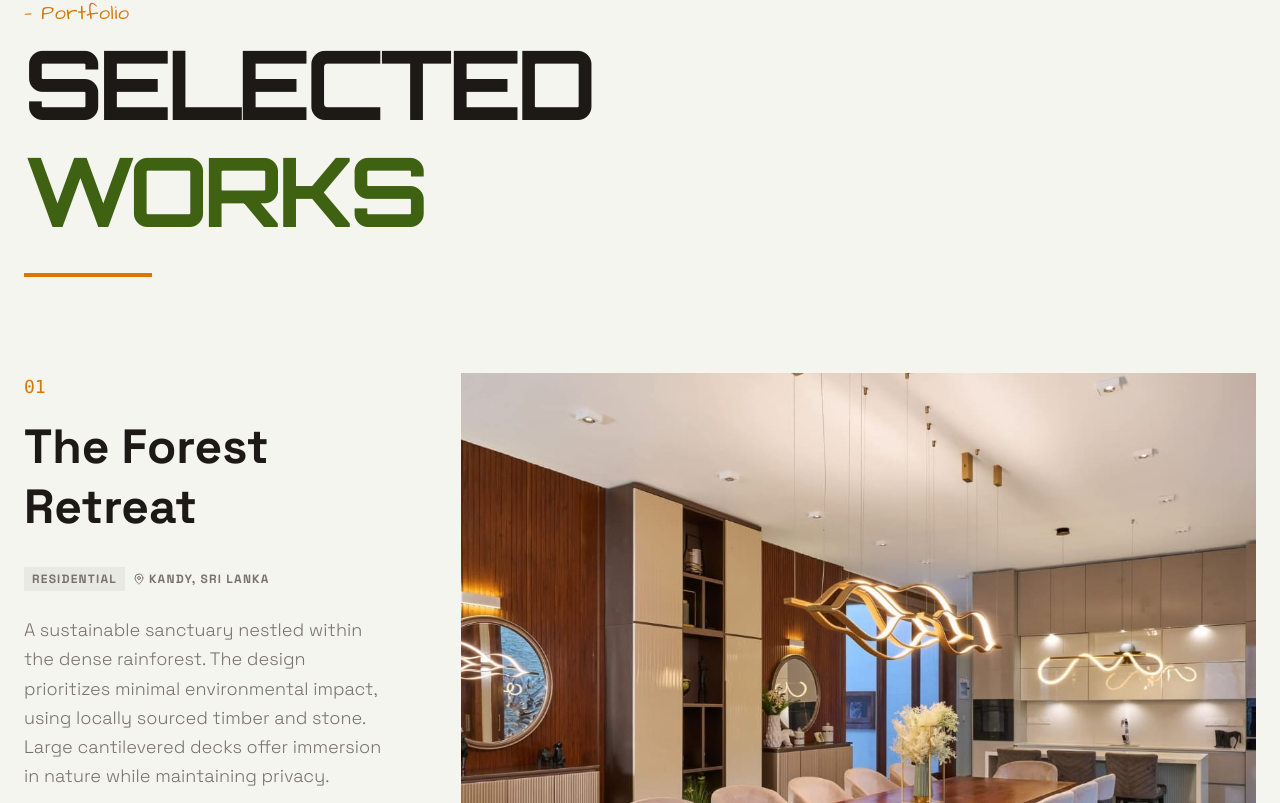
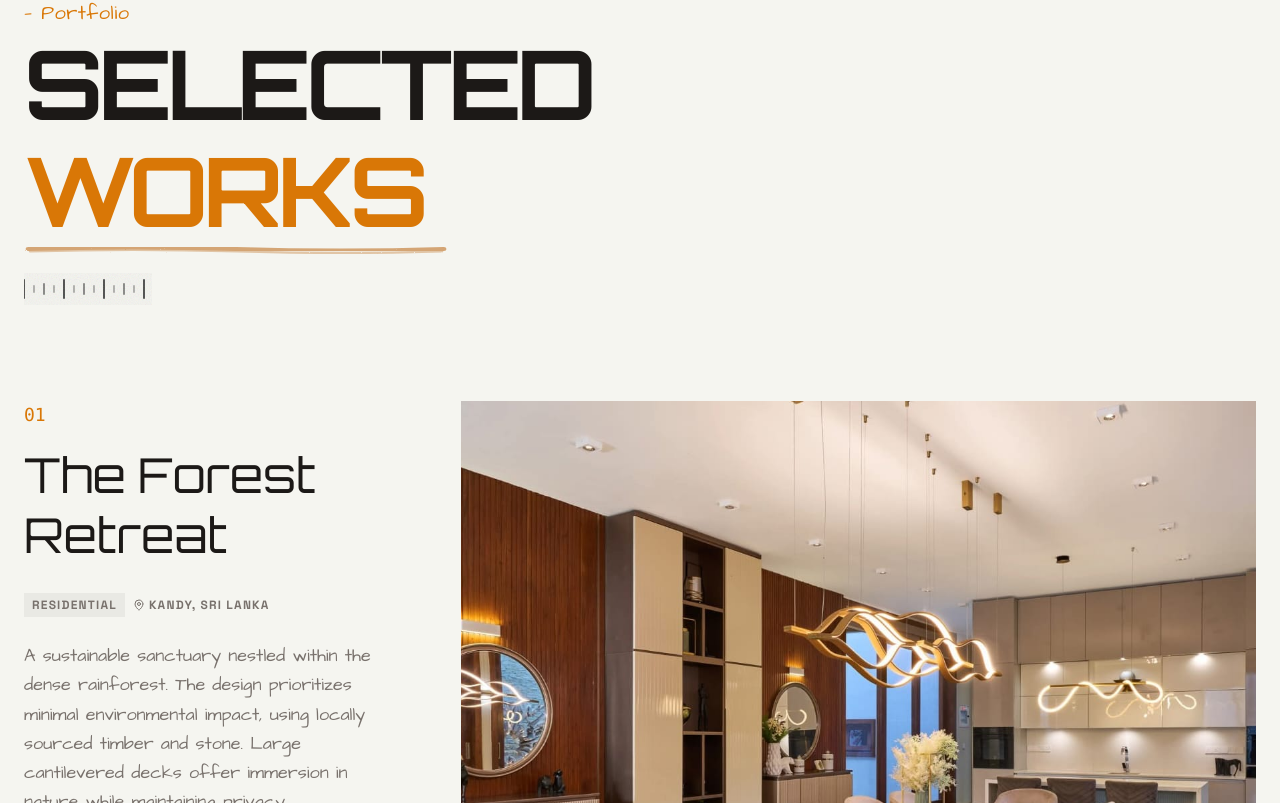
Before and after one commit to kalpana-gif/architecture-portfolio-ui-ux, a React (Vite) app: page / in a window 1280 px wide. Shown: the part 2697-3500 px from the top of the page. Built offline with nearby package versions, Linux system fonts and the light colour scheme.

Commit message:
"make final changes"

```diff
--- a/src/components/sections/About.jsx
+++ b/src/components/sections/About.jsx
@@ -54,7 +54,7 @@ const About = () => {
                         Tharaka Kasun
                     </h2>
 
-                    <p className="text-2xl font-architect text-forest mb-10">
+                    <p className="text-2xl font-architect text-amber mb-10">
                         Interior Designer & Spatial Innovator
                     </p>
 
@@ -63,7 +63,7 @@ const About = () => {
                             <span className="text-amber font-bold">10+ years</span> transforming concepts into award-worthy spaces across hospitality, commercial, and residential sectors.
                         </p>
                         <p>
-                            From <span className="text-forest">sketch to reality</span>—specializing in 3D visualization, complete spatial planning, and meticulous execution of projects valued at <span className="font-bold">500M+ LKR</span>.
+                            From <span className="text-amber">sketch to reality</span>—specializing in 3D visualization, complete spatial planning, and meticulous execution of projects valued at <span className="font-bold">500M+ LKR</span>.
                         </p>
                         <p className="text-dark font-bold text-xl">
                             "Design with precision. Build with passion."
@@ -77,7 +77,7 @@ const About = () => {
                             <div className="text-stone/60 text-sm">University of Moratuwa</div>
                         </div>
                         <div>
-                            <div className="text-forest font-bold mb-1">Experience</div>
+                            <div className="text-amber font-bold mb-1">Experience</div>
                             <div className="text-stone/70">Project Coordinator</div>
                             <div className="text-stone/60 text-sm">Since 2014</div>
                         </div>
--- a/src/components/sections/Contact.jsx
+++ b/src/components/sections/Contact.jsx
@@ -19,7 +19,7 @@ const Contact = () => {
     return (
         <section id="contact" className="py-32 bg-dark text-nude relative">
             {/* Background Gradient */}
-            <div className="absolute inset-0 bg-gradient-to-b from-dark to-forest/10 pointer-events-none" />
+            <div className="absolute inset-0 bg-gradient-to-b from-dark to-amber/10 pointer-events-none" />
 
             <div className="max-w-7xl mx-auto px-6 relative z-10">
                 <div className="grid lg:grid-cols-2 gap-20">
@@ -30,9 +30,9 @@ const Contact = () => {
                     >
                         <span className="font-architect text-amber text-xl tracking-wide block mb-4">— Get in Touch</span>
                         <h2 className="text-6xl md:text-8xl font-display font-bold mb-8 leading-tight">
-                            Let's Start a <br /> <span className="text-stone">Project</span>.
+                            Let's<span className="text-amber"> Start</span> a <br /> <span className="text-stone">Project</span>.
                         </h2>
-                        <p className="text-stone text-xl max-w-lg leading-relaxed mb-12 font-light">
+                        <p className="text-stone text-xl max-w-lg leading-relaxed mb-12 font-architect">
                             Have a vision in mind? We'd love to hear about it. Whether it's a new build, a renovation, or just a conversation about design.
                         </p>
 
--- a/src/components/sections/Projects.jsx
+++ b/src/components/sections/Projects.jsx
@@ -1,13 +1,13 @@
-import React, { useMemo } from 'react';
-import { motion } from 'framer-motion';
-import { ArrowUpRight, MapPin } from 'lucide-react';
+import React, {useMemo} from 'react';
+import {motion} from 'framer-motion';
+import {ArrowUpRight, MapPin} from 'lucide-react';
 import ParallaxImage from '../ui/ParallaxImage';
 import TextReveal from '../ui/TextReveal';
 
 const Projects = () => {
     // Dynamically import all images from src/assets/project
     const allImages = useMemo(() => {
-        const glob = import.meta.glob('../../assets/project/*.{jpeg,jpg,png,webp}', { eager: true });
+        const glob = import.meta.glob('../../assets/project/*.{jpeg,jpg,png,webp}', {eager: true});
         return Object.values(glob).map((module) => module.default);
     }, []);
 
@@ -68,16 +68,132 @@ const Projects = () => {
                 <div className="mb-24 relative">
                     <span className="font-architect text-amber text-xl tracking-wide block mb-2">— Portfolio</span>
                     <h2 className="text-5xl md:text-8xl font-bold font-orbitron tracking-tighter text-dark mb-6 relative z-10">
-                        <TextReveal>SELECTED</TextReveal> <br />
-                        <span className="text-forest"><TextReveal delay={0.2}>WORKS</TextReveal></span>
+                        <TextReveal>SELECTED</TextReveal> <br/>
+                        <span className="text-amber relative inline-block">
+                        <TextReveal delay={0.2}>WORKS</TextReveal>
+
+                            {/* Hand-drawn underline SVG */}
+                            <motion.svg
+                                className="absolute -bottom-2 left-0 w-full h-4"
+                                viewBox="0 0 200 10"
+                                preserveAspectRatio="none"
+                                initial={{pathLength: 0, opacity: 0}}
+                                whileInView={{pathLength: 1, opacity: 1}}
+                                viewport={{once: true}}
+                                transition={{duration: 1.2, delay: 0.6, ease: "easeInOut"}}
+                            >
+                            <defs>
+                                <filter id="pencilTexture">
+                                    <feTurbulence type="fractalNoise" baseFrequency="2" numOctaves="3"/>
+                                    <feDisplacementMap in="SourceGraphic" scale="1"/>
+                                </filter>
+                              </defs>
+
+                                {/* Sketchy hand-drawn path */}
+                                <motion.path
+                                    d="M 2 5 Q 50 3, 100 5 T 198 5"
+                                    stroke="#d4a574"
+                                    strokeWidth="2.5"
+                                    fill="none"
+                                    strokeLinecap="round"
+                                    filter="url(#pencilTexture)"
+                                    style={{
+                                        pathLength: 1,
+                                    }}
+                                />
+
+                                {/* Second slightly offset line for hand-drawn effect */}
+                                <motion.path
+                                    d="M 3 6.5 Q 51 4.5, 101 6.5 T 197 6.5"
+                                    stroke="#d4a574"
+                                    strokeWidth="1.5"
+                                    fill="none"
+                                    strokeLinecap="round"
+                                    opacity="0.6"
+                                    filter="url(#pencilTexture)"
+                                    style={{
+                                        pathLength: 1,
+                                    }}
+                                />
+                         </motion.svg>
+                     </span>
                     </h2>
+
+                    {/* Charcoal Pencil Ruler - Simpler approach */}
                     <motion.div
-                        initial={{ width: 0 }}
-                        whileInView={{ width: 128 }}
-                        viewport={{ once: true }}
-                        transition={{ duration: 1, ease: "easeOut" }}
-                        className="h-1 bg-amber relative z-10"
-                    />
+                        initial={{scaleX: 0}}
+                        whileInView={{scaleX: 1}}
+                        viewport={{once: true}}
+                        transition={{duration: 1, ease: "easeOut"}}
+                        className="relative h-8 z-10 origin-left"
+                        style={{width: '128px'}}
+                    >
+                        <svg
+                            width="128"
+                            height="32"
+                            viewBox="0 0 128 32"
+                            fill="none"
+                            xmlns="http://www.w3.org/2000/svg"
+                            className="w-full h-full"
+                        >
+                            <defs>
+                                <filter id="charcoalTexture">
+                                    <feTurbulence type="fractalNoise" baseFrequency="0.9" numOctaves="4"/>
+                                    <feGaussianBlur stdDeviation="0.4"/>
+                                </filter>
+
+                                <linearGradient id="rulerGradient" x1="0%" y1="0%" x2="100%" y2="0%">
+                                    <stop offset="0%" stopColor="#1a1a1a" stopOpacity="0.9"/>
+                                    <stop offset="50%" stopColor="#1a1a1a" stopOpacity="0.7"/>
+                                    <stop offset="100%" stopColor="#1a1a1a" stopOpacity="0.4"/>
+                                </linearGradient>
+                            </defs>
+
+                            {/* Main ruler line */}
+                            <line
+                                x1="0"
+                                y1="16"
+                                x2="128"
+                                y2="16"
+                                stroke="url(#rulerGradient)"
+                                strokeWidth="2.5"
+                                strokeLinecap="round"
+                            />
+
+                            {/* Measurement marks */}
+                            {[...Array(13)].map((_, i) => {
+                                const x = i * 10;
+                                const isLarge = i % 4 === 0;
+                                const isMedium = i % 2 === 0 && !isLarge;
+                                const height = isLarge ? 18 : isMedium ? 10 : 6;
+                                const y1 = 16 - height / 2;
+                                const y2 = 16 + height / 2;
+                                const opacity = isLarge ? 0.85 : isMedium ? 0.55 : 0.35;
+
+                                return (
+                                    <line
+                                        key={i}
+                                        x1={x}
+                                        y1={y1}
+                                        x2={x}
+                                        y2={y2}
+                                        stroke="#1a1a1a"
+                                        strokeWidth="1.8"
+                                        strokeOpacity={opacity}
+                                        strokeLinecap="round"
+                                    />
+                                );
+                            })}
+
+                            {/* Charcoal texture overlay on everything */}
+                            <rect
+                                width="128"
+                                height="32"
+                                fill="none"
+                                style={{filter: 'url(#charcoalTexture)', opacity: 0.15}}
+                            />
+                        </svg>
+                    </motion.div>
                 </div>
 
                 <div className="space-y-40">
@@ -87,37 +203,42 @@ const Projects = () => {
                             {/* Project Info - Sticky on Desktop */}
                             <div className="lg:col-span-4 lg:sticky lg:top-32 h-fit">
                                 <motion.div
-                                    initial={{ opacity: 0, x: -20 }}
-                                    whileInView={{ opacity: 1, x: 0 }}
-                                    viewport={{ once: true }}
-                                    transition={{ duration: 0.6 }}
+                                    initial={{opacity: 0, x: -20}}
+                                    whileInView={{opacity: 1, x: 0}}
+                                    viewport={{once: true}}
+                                    transition={{duration: 0.6}}
                                 >
                                     <span className="font-mono text-amber text-lg mb-4 block">0{index + 1}</span>
 
-                                    <h3 className="text-4xl md:text-5xl font-display font-bold leading-tight mb-4 group cursor-pointer hover:text-forest transition-colors">
+                                    <h3 className="text-4xl md:text-5xl  font-orbitron leading-tight mb-4 group cursor-pointer hover:text-amber transition-colors">
                                         <TextReveal>{project.title}</TextReveal>
                                     </h3>
 
-                                    <div className="flex items-center gap-2 text-stone uppercase tracking-widest text-xs font-bold mb-6">
+                                    <div
+                                        className="flex items-center gap-2 text-stone uppercase tracking-widest text-xs font-bold mb-6">
                                         <span className='bg-dark/5 px-2 py-1'>{project.category}</span>
-                                        <span className="flex items-center gap-1"><MapPin size={12} /> {project.location}</span>
+                                        <span className="flex items-center gap-1"><MapPin size={12}/> {project.location}</span>
                                     </div>
 
-                                    <p className="text-stone text-lg leading-relaxed mb-8 font-light">
+                                    <p className="text-stone text-lg leading-relaxed font-architect mb-8 font-light">
                                         {project.description}
                                     </p>
 
                                     <div className="flex flex-wrap gap-2 mb-8">
                                         {project.tags.map(t => (
-                                            <span key={t} className="text-xs font-mono border border-stone/20 px-2 py-1 text-stone/70">
+                                            <span key={t}
+                                                  className="text-xs font-mono border border-stone/20 px-2 py-1 text-stone/70">
                                                 #{t}
                                             </span>
                                         ))}
                                     </div>
 
-                                    <a href="#" className="inline-flex items-center gap-2 text-dark font-bold hover:text-amber transition-colors uppercase tracking-widest text-sm group">
+                                    <a href="#"
+                                       className="inline-flex items-center gap-2 text-dark font-bold hover:text-amber transition-colors uppercase tracking-widest text-sm group">
                                         View Case Study
-                                        <ArrowUpRight className="group-hover:-translate-y-1 group-hover:translate-x-1 transition-transform" size={18} />
+                                        <ArrowUpRight
+                                            className="group-hover:-translate-y-1 group-hover:translate-x-1 transition-transform"
+                                            size={18}/>
                                     </a>
                                 </motion.div>
                             </div>
@@ -140,10 +261,10 @@ const Projects = () => {
                                     {project.images.slice(1, 3).map((img, i) => (
                                         <motion.div
                                             key={i}
-                                            initial={{ opacity: 0, y: 40 }}
-                                            whileInView={{ opacity: 1, y: 0 }}
-                                            viewport={{ once: true }}
-                                            transition={{ duration: 0.8, delay: 0.1 * i }}
+                                            initial={{opacity: 0, y: 40}}
+                                            whileInView={{opacity: 1, y: 0}}
+                                            viewport={{once: true}}
+                                            transition={{duration: 0.8, delay: 0.1 * i}}
                                             className={`aspect-[3/4] overflow-hidden bg-stone/10 ${i === 1 ? 'mt-12' : ''}`}
                                         >
                                             <img
@@ -158,10 +279,10 @@ const Projects = () => {
                                 {/* Full Width Detail - subtle parallax or static high quality */}
                                 {project.images[3] && (
                                     <motion.div
-                                        initial={{ opacity: 0, scale: 0.95 }}
-                                        whileInView={{ opacity: 1, scale: 1 }}
-                                        viewport={{ once: true }}
-                                        transition={{ duration: 0.8 }}
+                                        initial={{opacity: 0, scale: 0.95}}
+                                        whileInView={{opacity: 1, scale: 1}}
+                                        viewport={{once: true}}
+                                        transition={{duration: 0.8}}
                                         className="aspect-[16/9] w-full overflow-hidden bg-stone/10"
                                     >
                                         <img
@@ -176,8 +297,10 @@ const Projects = () => {
                                 {project.images.length > 4 && (
                                     <div className="flex gap-4 overflow-x-auto pb-4 scrollbar-hide">
                                         {project.images.slice(4).map((img, i) => (
-                                            <div key={i} className="w-64 aspect-square shrink-0 overflow-hidden bg-stone/10">
-                                                <img src={img} className="w-full h-full object-cover opacity-80 hover:opacity-100 transition-opacity" />
+                                            <div key={i}
+                                                 className="w-64 aspect-square shrink-0 overflow-hidden bg-stone/10">
+                                                <img src={img}
+                                                     className="w-full h-full object-cover opacity-80 hover:opacity-100 transition-opacity"/>
                                             </div>
                                         ))}
                                     </div>
@@ -189,7 +312,8 @@ const Projects = () => {
 
                 {/* View All Button */}
                 <div className="mt-32 text-center">
-                    <button className="px-10 py-4 border border-dark text-dark text-lg font-display font-bold hover:bg-dark hover:text-white transition-all duration-300">
+                    <button
+                        className="px-10 py-4 border border-dark text-dark text-lg font-display font-bold hover:bg-dark hover:text-white transition-all duration-300">
                         VIEW ALL PROJECTS
                     </button>
                 </div>
```
Also changed, not shown: src/components/layout/Footer.jsx (+4 -4 lines), src/components/layout/Navbar.jsx (+6 -6 lines), src/components/sections/Philosophy.jsx (+4 -4 lines), src/components/sections/Services.jsx (+3 -8 lines).
